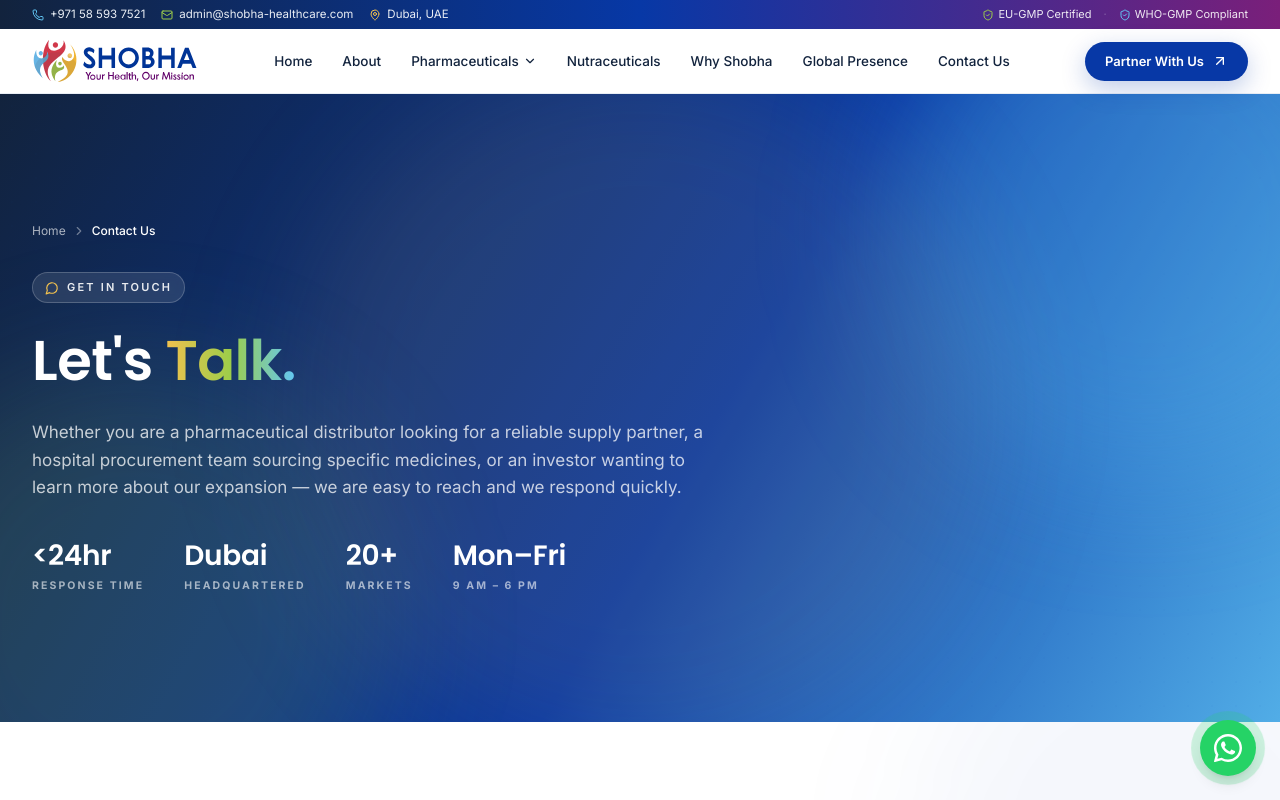
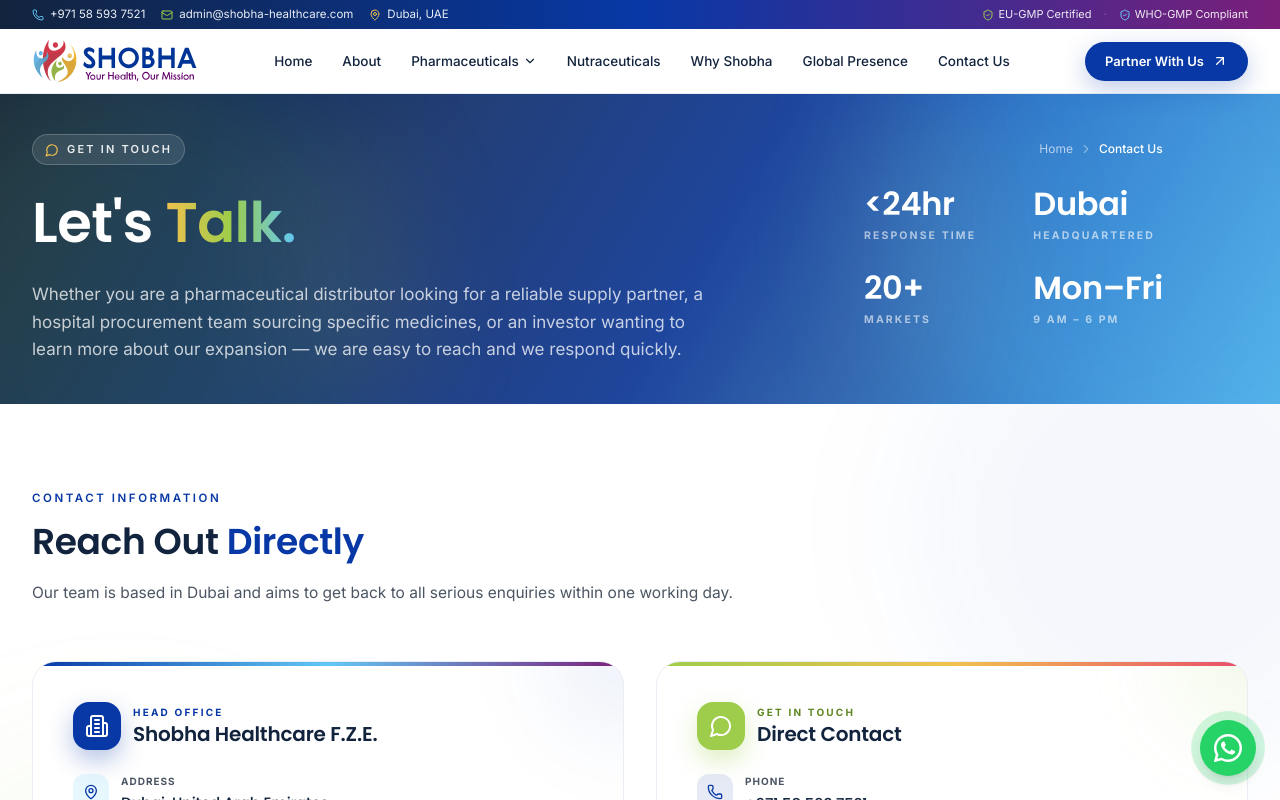
Before and after one commit to Quebeta-Technologies/SHOBHAWEBSITE-update, a React (Create React App) app in the folder SHOBHAWEBSITE-about us/SHOBHAWEBSITE-main/frontend/: page /contact in a window 1280 px wide. Shown: the top 800 px of the page. Built offline with nearby package versions, Linux system fonts and the light colour scheme.

Commit message:
change the contact us hero

```diff
--- a/SHOBHAWEBSITE-about us/SHOBHAWEBSITE-main/frontend/src/components/site/contact/ContactHero.jsx
+++ b/SHOBHAWEBSITE-about us/SHOBHAWEBSITE-main/frontend/src/components/site/contact/ContactHero.jsx
@@ -19,27 +19,16 @@ export default function ContactHero() {
       <div className="absolute -bottom-40 -left-32 w-[520px] h-[520px] rounded-full bg-[#9DCD4A]/15 blur-3xl pointer-events-none" />
       <div className="absolute top-1/2 left-1/2 -translate-x-1/2 -translate-y-1/2 w-[700px] h-[700px] rounded-full bg-[#F2C14E]/10 blur-3xl pointer-events-none" />
 
-      <div className="container-x relative py-20 md:py-28 lg:py-32">
-        {/* Breadcrumb */}
-        <motion.nav
-          initial={{ opacity: 0, y: 10 }}
-          animate={{ opacity: 1, y: 0 }}
-          transition={{ duration: 0.5 }}
-          aria-label="Breadcrumb"
-          className="flex items-center gap-1.5 text-[12px] text-white/65 mb-8"
-        >
-          <Link to="/" className="hover:text-white transition-colors">
-            Home
-          </Link>
-          <ChevronRight className="w-3.5 h-3.5 text-white/40" />
-          <span className="text-white font-medium">Contact Us</span>
-        </motion.nav>
+      <div className="container-x relative">
+        {/* Main content row: text left, stats right */}
+        <div className="flex flex-col lg:flex-row lg:items-start lg:gap-16 py-10">
 
+          {/* Left: eyebrow + headline + subtext */}
           <motion.div
             initial={{ opacity: 0, y: 20 }}
             animate={{ opacity: 1, y: 0 }}
             transition={{ duration: 0.7, delay: 0.1 }}
-          className="max-w-4xl"
+            className="flex-1 max-w-3xl"
           >
             {/* Eyebrow chip */}
             <div className="inline-flex items-center gap-2 px-3 py-1.5 rounded-full bg-white/10 border border-white/20 backdrop-blur-sm mb-7">
@@ -66,9 +55,30 @@ export default function ContactHero() {
               medicines, or an investor wanting to learn more about our
               expansion — we are easy to reach and we respond quickly.
             </p>
+          </motion.div>
 
-          {/* Quick stat strip */}
-          <div className="mt-10 flex flex-wrap gap-x-10 gap-y-5">
+          {/* Right: breadcrumb + stat strip */}
+          <motion.div
+            initial={{ opacity: 0, x: 20 }}
+            animate={{ opacity: 1, x: 0 }}
+            transition={{ duration: 0.7, delay: 0.25 }}
+            className="mt-10 lg:mt-0 lg:flex-shrink-0 flex flex-col lg:h-full"
+          >
+            {/* Breadcrumb — top of stats, right-aligned */}
+            <nav
+              aria-label="Breadcrumb"
+              className="flex items-center justify-end gap-1.5 text-[12px] text-white/65 mb-6 h-[30px]"
+            >
+              <Link to="/" className="hover:text-white transition-colors">
+                Home
+              </Link>
+              <ChevronRight className="w-3.5 h-3.5 text-white/40" />
+              <span className="text-white font-medium">Contact Us</span>
+            </nav>
+
+            {/* Stats grid */}
+            <div className="flex-1 flex items-center">
+              <div className="grid grid-cols-2 gap-x-10 gap-y-7">
                 {[
                   { v: "<24hr", l: "Response Time" },
                   { v: "Dubai", l: "Headquartered" },
@@ -76,7 +86,7 @@ export default function ContactHero() {
                   { v: "Mon–Fri", l: "9 AM – 6 PM" },
                 ].map((s) => (
                   <div key={s.l} className="flex flex-col">
-                <span className="font-display font-semibold text-white text-2xl md:text-[28px] leading-none">
+                    <span className="font-display font-semibold text-white text-[26px] md:text-[32px] leading-none">
                       {s.v}
                     </span>
                     <span className="mt-2 text-[10.5px] font-bold tracking-[0.2em] uppercase text-white/60">
@@ -85,7 +95,10 @@ export default function ContactHero() {
                   </div>
                 ))}
               </div>
+            </div>
           </motion.div>
+
+        </div>
       </div>
 
       {/* soft bottom fade */}
```
Lines whose indentation alone changed are shown as unchanged.
